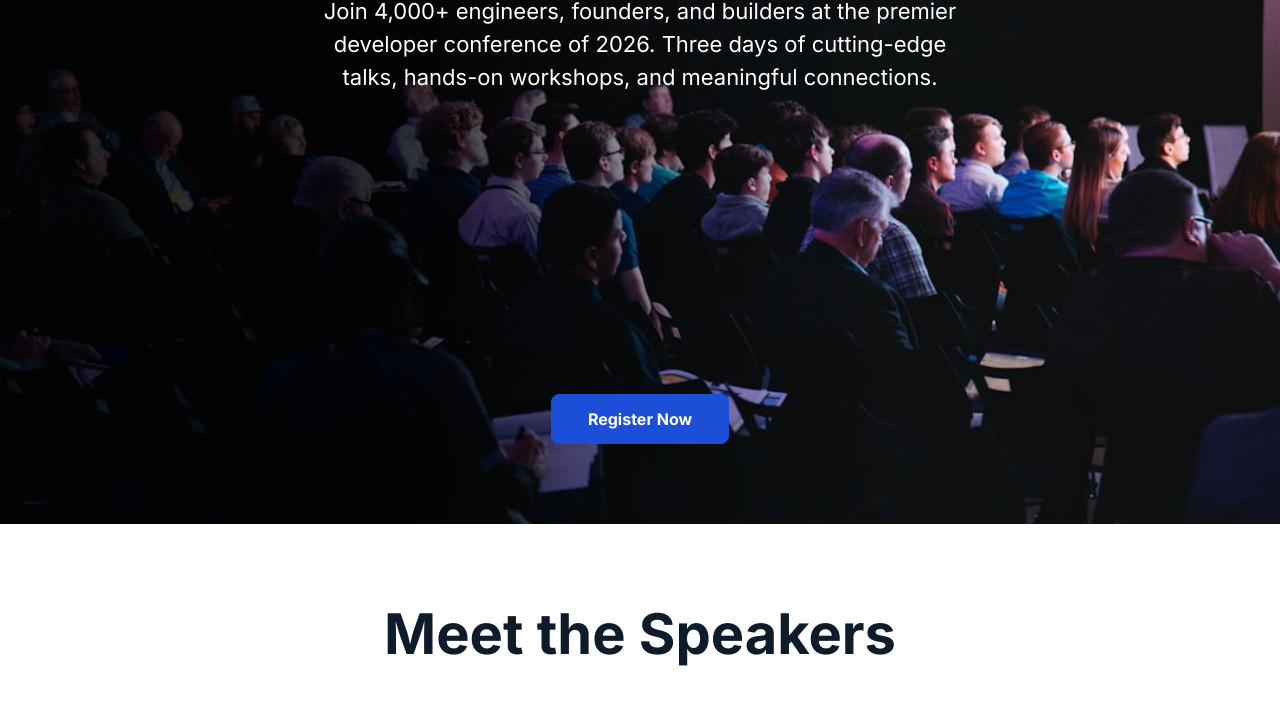
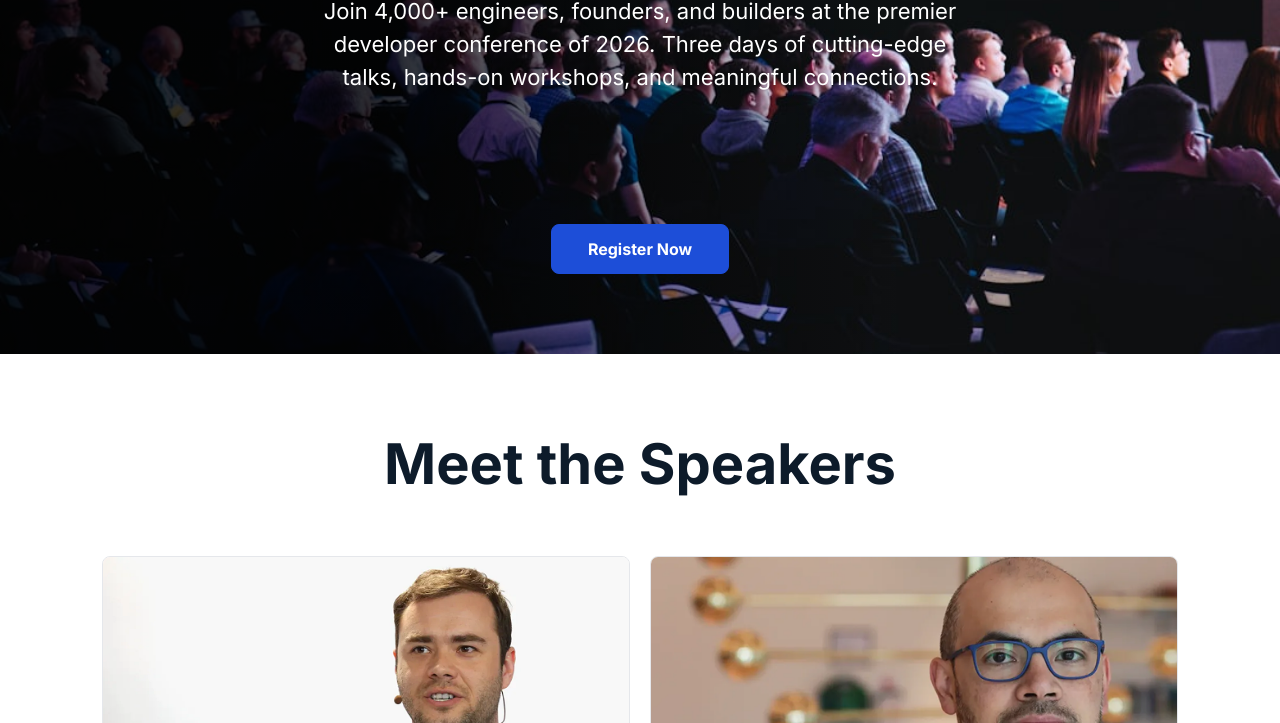
Before and after one commit to codeincult/b14-assignment-1, a plain HTML site: page index.html in a window 1280 px wide. Shown: the part 366-1089 px from the top of the page. Drawn offline with Linux system fonts and the light colour scheme.

Commit message:
Giving final touch

```diff
--- a/style.css
+++ b/style.css
@@ -160,7 +160,7 @@ body {
       hsla(0, 0%, 100%, 0.01) 70%
     ),
     url("./assets/banner.jpg");
-  min-height: 100vh;
+  min-height: calc(90vh - 9rem);
   background-size: cover;
   background-position: center;
 
```
